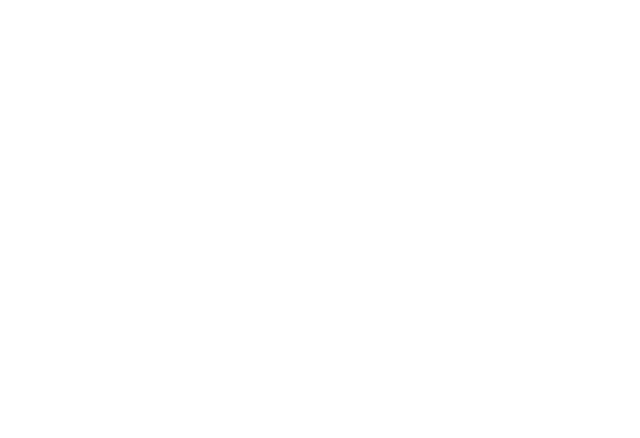
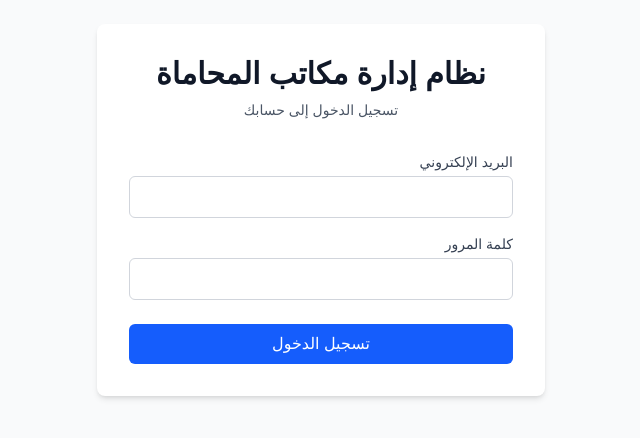
Before and after one commit to hamzawibuhlak/wathiq, a Next.js app: page /login in a window 1280 px wide. Shown: the part 190-628 px from the top of the page, without its empty margins (319-959 px from the left). Built offline with nearby package versions, Linux system fonts and the light colour scheme.

Commit message:
fix login page and production build

```diff
--- a/app/login/page.tsx
+++ b/app/login/page.tsx
@@ -10,6 +10,7 @@
   const [password, setPassword] = useState('');
   const [error, setError] = useState('');
   const [loading, setLoading] = useState(false);
+
   const router = useRouter();
   const setUser = useAuthStore((state) => state.setUser);
 
@@ -20,16 +21,13 @@
 
     try {
       const response = await authService.login(email, password);
-
       const { user, access_token } = response.data;
 
-  // تخزين المستخدم (التوكن لو تبغاه لاحقًا)
       localStorage.setItem('user', JSON.stringify(user));
       localStorage.setItem('token', access_token);
 
       setUser(user);
 
-  // التوجيه حسب الدور
       if (user.role === 'Client' || user.role?.name === 'Client') {
         router.push('/client/dashboard');
       } else {
@@ -43,9 +41,13 @@
     } finally {
       setLoading(false);
     }
+  };
 
   return (
-    <div className="min-h-screen flex items-center justify-center bg-gray-50" dir="rtl">
+    <div
+      className="min-h-screen flex items-center justify-center bg-gray-50"
+      dir="rtl"
+    >
       <div className="max-w-md w-full space-y-8 p-8 bg-white rounded-lg shadow-md">
         <div>
           <h2 className="text-center text-3xl font-bold text-gray-900">
@@ -55,57 +57,51 @@
             تسجيل الدخول إلى حسابك
           </p>
         </div>
+
         <form className="mt-8 space-y-6" onSubmit={handleSubmit}>
           {error && (
             <div className="bg-red-50 border border-red-200 text-red-700 px-4 py-3 rounded">
               {error}
             </div>
           )}
+
           <div className="space-y-4">
             <div>
-              <label htmlFor="email" className="block text-sm font-medium text-gray-700">
+              <label className="block text-sm font-medium text-gray-700">
                 البريد الإلكتروني
               </label>
               <input
-                id="email"
-                name="email"
                 type="email"
-                autoComplete="email"
                 required
                 value={email}
                 onChange={(e) => setEmail(e.target.value)}
-                className="mt-1 block w-full px-3 py-2 border border-gray-300 rounded-md shadow-sm focus:outline-none focus:ring-blue-500 focus:border-blue-500"
+                className="mt-1 block w-full px-3 py-2 border border-gray-300 rounded-md"
               />
             </div>
+
             <div>
-              <label htmlFor="password" className="block text-sm font-medium text-gray-700">
+              <label className="block text-sm font-medium text-gray-700">
                 كلمة المرور
               </label>
               <input
-                id="password"
-                name="password"
                 type="password"
-                autoComplete="current-password"
                 required
                 value={password}
                 onChange={(e) => setPassword(e.target.value)}
-                className="mt-1 block w-full px-3 py-2 border border-gray-300 rounded-md shadow-sm focus:outline-none focus:ring-blue-500 focus:border-blue-500"
+                className="mt-1 block w-full px-3 py-2 border border-gray-300 rounded-md"
               />
             </div>
           </div>
 
-          <div>
           <button
             type="submit"
             disabled={loading}
-              className="w-full flex justify-center py-2 px-4 border border-transparent rounded-md shadow-sm text-sm font-medium text-white bg-blue-600 hover:bg-blue-700 focus:outline-none focus:ring-2 focus:ring-offset-2 focus:ring-blue-500 disabled:opacity-50 disabled:cursor-not-allowed"
+            className="w-full py-2 px-4 rounded-md text-white bg-blue-600 disabled:opacity-50"
           >
             {loading ? 'جاري تسجيل الدخول...' : 'تسجيل الدخول'}
           </button>
-          </div>
         </form>
       </div>
     </div>
   );
 }
-}
```
Lines whose indentation alone changed are shown as unchanged.
